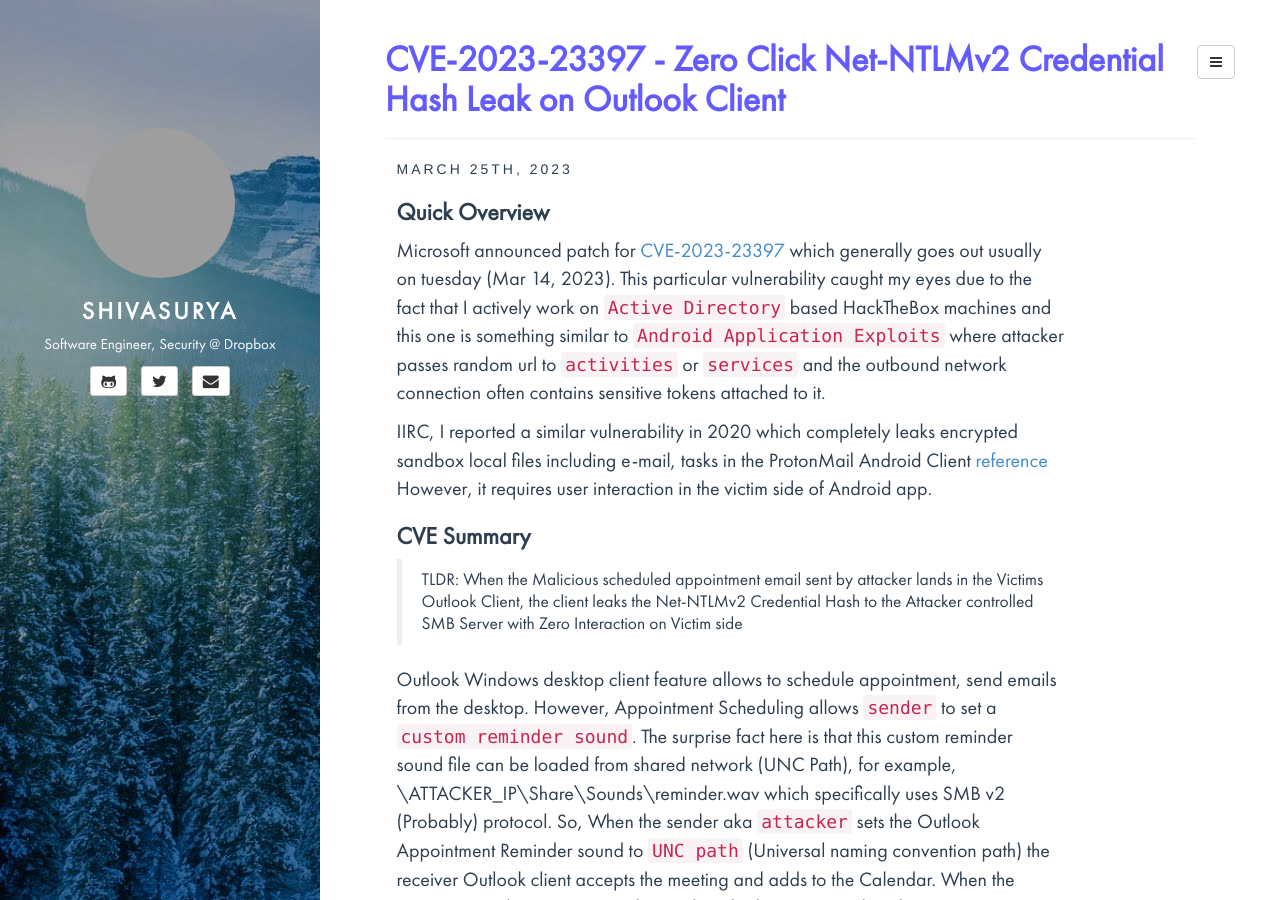
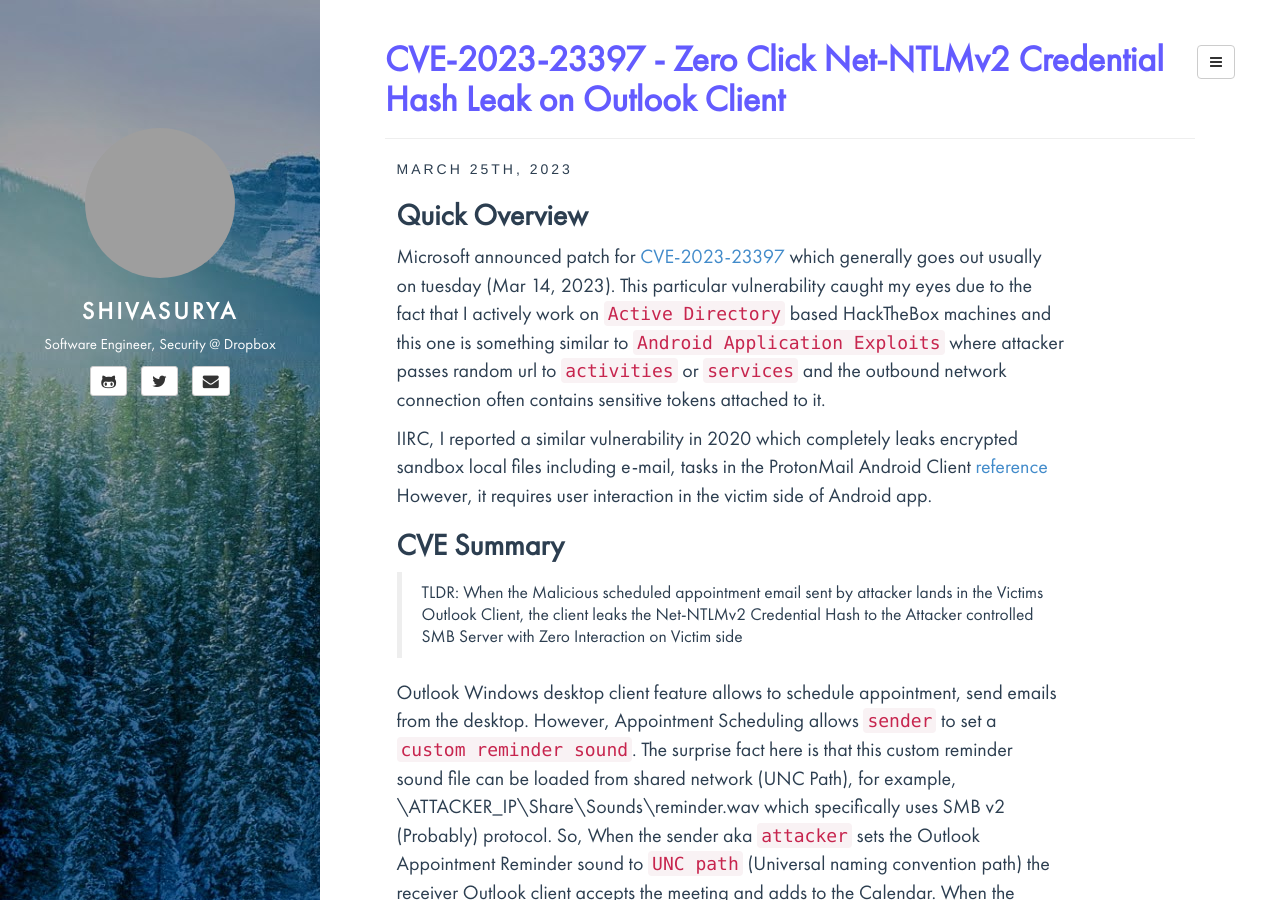
Before and after one commit to s5dev/s5dev.github.io, a Jekyll site: the page built from _posts/2023-03-25-CVE-2023-23397-vulnerability-deep-dive-and-poc.md, in a window 1280 px wide and 900 px high. Built offline with Jekyll 4.4.1, drawn with Linux system fonts in a browser that asks for light colours; grey boxes are pictures that could not be loaded.

Commit message:
fixed title issue

```diff
--- a/_posts/2023-03-25-CVE-2023-23397-vulnerability-deep-dive-and-poc.md
+++ b/_posts/2023-03-25-CVE-2023-23397-vulnerability-deep-dive-and-poc.md
@@ -6,13 +6,13 @@
 description: A comprehensive writeup that helps to understand Zero Click Net-NTLMv2 Credential Hash on Outlook Client.
 ---
 
-### Quick Overview
+## Quick Overview
 
 Microsoft announced patch for [CVE-2023-23397](https://nvd.nist.gov/vuln/detail/CVE-2023-23397) which generally goes out usually on tuesday (Mar 14, 2023). This particular vulnerability caught my eyes due to the fact that I actively work on `Active Directory` based HackTheBox machines and this one is something similar to `Android Application Exploits` where attacker passes random url to `activities` or `services` and the outbound network connection often contains sensitive tokens attached to it.
 
 IIRC, I reported a similar vulnerability in 2020 which completely leaks encrypted sandbox local files including e-mail, tasks in the ProtonMail Android Client [reference](https://proton.me/blog/protonmail-security-contributors) However, it requires user interaction in the victim side of Android app.
 
-### CVE Summary
+## CVE Summary
 
 > TLDR: When the Malicious scheduled appointment email sent by attacker lands in the Victims Outlook Client, the client leaks the Net-NTLMv2 Credential Hash to the Attacker controlled SMB Server with Zero Interaction on Victim side
 
@@ -20,11 +20,11 @@
 
 ![CVE-2023-23397-Sequential-diagram-to-understand-exploit](/assets/media/CVE-2023-23397-sequential-diagram.png)
 
-### Quick Note on Net-NTLMv2 Credentials
+## Quick Note on Net-NTLMv2 Credentials
 
 If you're no stranger to Offensive security, You would definitely value the NTLMv2 Token. For others, check out quick overview on [NTLM Authentication]((https://admiralgaust.github.io/OSCP-notes/info/active-directory-theory.html)) used within Active Directory
 
-### Exploit Strategy
+## Exploit Strategy
 
 1. Host a SMB Server with the help of impacket tools
 
@@ -71,12 +71,12 @@
    ![CVE-2023-23397-Demo-Screenshot-3-exploit-leak](/assets/media/htb-cve-2023-23397-demo-screenshot-2-exploit.png)
 
 
-### Source and Reference:
+## Source and Reference:
 
 1. [Microsoft Outlook Elevation of Privilege Vulnerability](https://nvd.nist.gov/vuln/detail/CVE-2023-23397)
 2. [OutLook NTLM Leak Demo](https://tryhackme.com/room/outlookntlmleak)
 
 
-### Closing Note:
+## Closing Note:
 
 I hope this post is helpful for vulnerability researcher 🔍 & code reviewers, For bugs,hugs & discussion, DM in [Twitter](https://twitter.com/sshivasurya). Opinions are my own and not the views of my employer.
```
